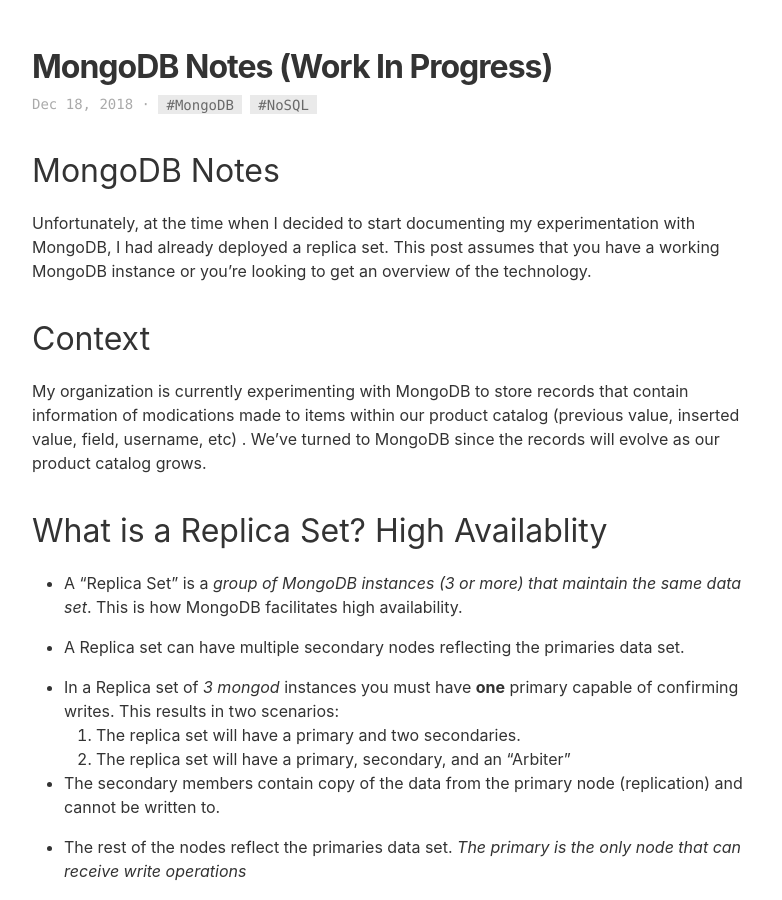
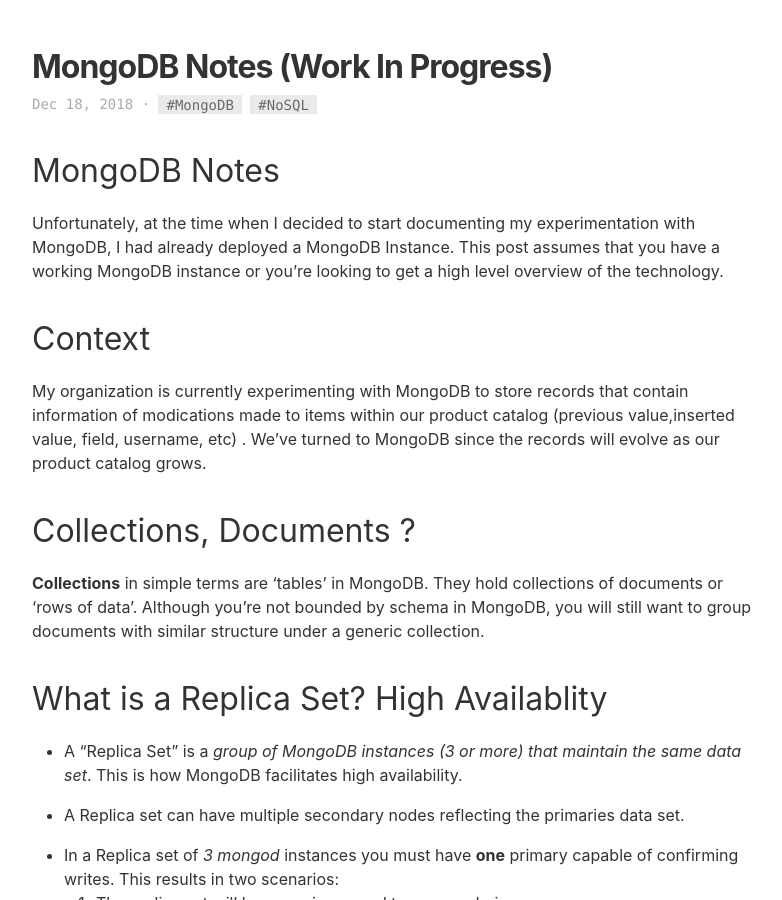
Before and after one commit to anthonyliriano/anthonyliriano.github.io, a Jekyll site: the page built from _posts/2018-12-18-2018-MongoDB-Notes.md, in a window 1280 px wide and 900 px high. Shown: the whole window, without its empty margins (8-790 px from the left). Built offline with Jekyll 4.4.1, drawn with Linux system fonts in a browser that asks for light colours; some of the changed text lies outside the part shown.

Commit message:
Post Update
Adding collection, documents section

````diff
--- a/_posts/2018-12-18-2018-MongoDB-Notes.md
+++ b/_posts/2018-12-18-2018-MongoDB-Notes.md
@@ -7,11 +7,16 @@ comment: false
 
 # MongoDB Notes
 
-Unfortunately, at the time when I decided to start documenting my experimentation with MongoDB, I had already deployed a replica set. This post assumes that you have a working MongoDB instance or you're looking to get an overview of the technology.
+Unfortunately, at the time when I decided to start documenting my experimentation with MongoDB, I had already deployed a MongoDB Instance. This post assumes that you have a working MongoDB instance or you're looking to get a high level overview of the technology.
 
 ## Context
 
-My organization is currently experimenting with MongoDB to store records that contain information of modications made to items within our product catalog (previous value, inserted value, field, username, etc) . We've turned to MongoDB since the records will evolve as our product catalog grows.
+My organization is currently experimenting with MongoDB to store records that contain information of modications made to items within our product catalog (previous value,inserted value, field, username, etc) . We've turned to MongoDB since the records will evolve as our product catalog grows.
+
+## Collections, Documents ?
+
+**Collections** in simple terms are 'tables' in MongoDB. They hold collections of documents or 'rows of data'. Although you're not bounded by schema in MongoDB, you will still want to group documents with similar structure under a generic collection.
+
 
 ## What is a Replica Set? High Availablity
 
@@ -58,3 +63,8 @@ The mongo Shell ...
 
 
 ## Can I Use .NET ?
+If you're looking to access the database via .NET you can leverage the (.NET MongoDB Driver)[http://mongodb.github.io/mongo-csharp-driver/].
+
+```
+MongoDB.Driver
+```
````
